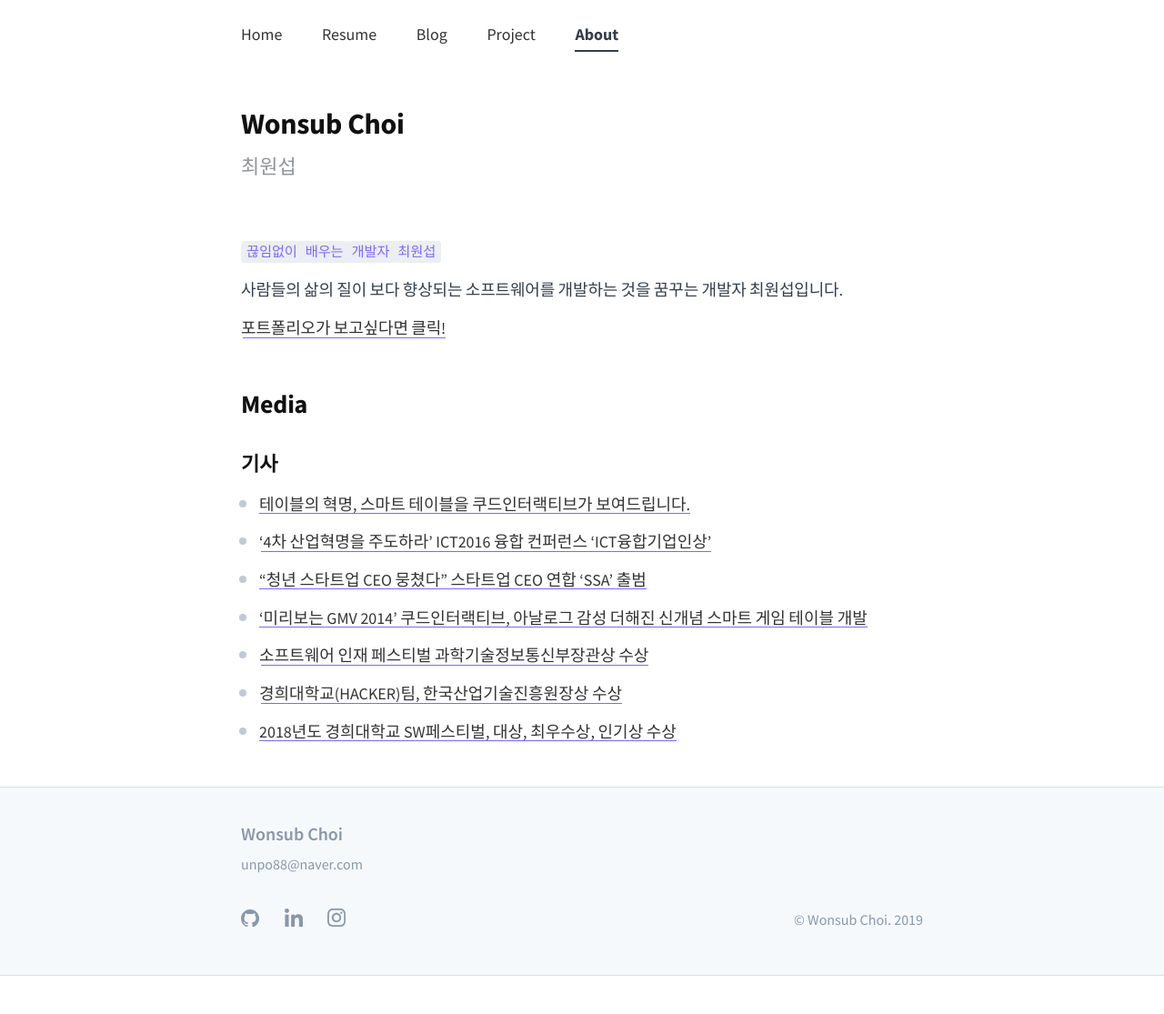
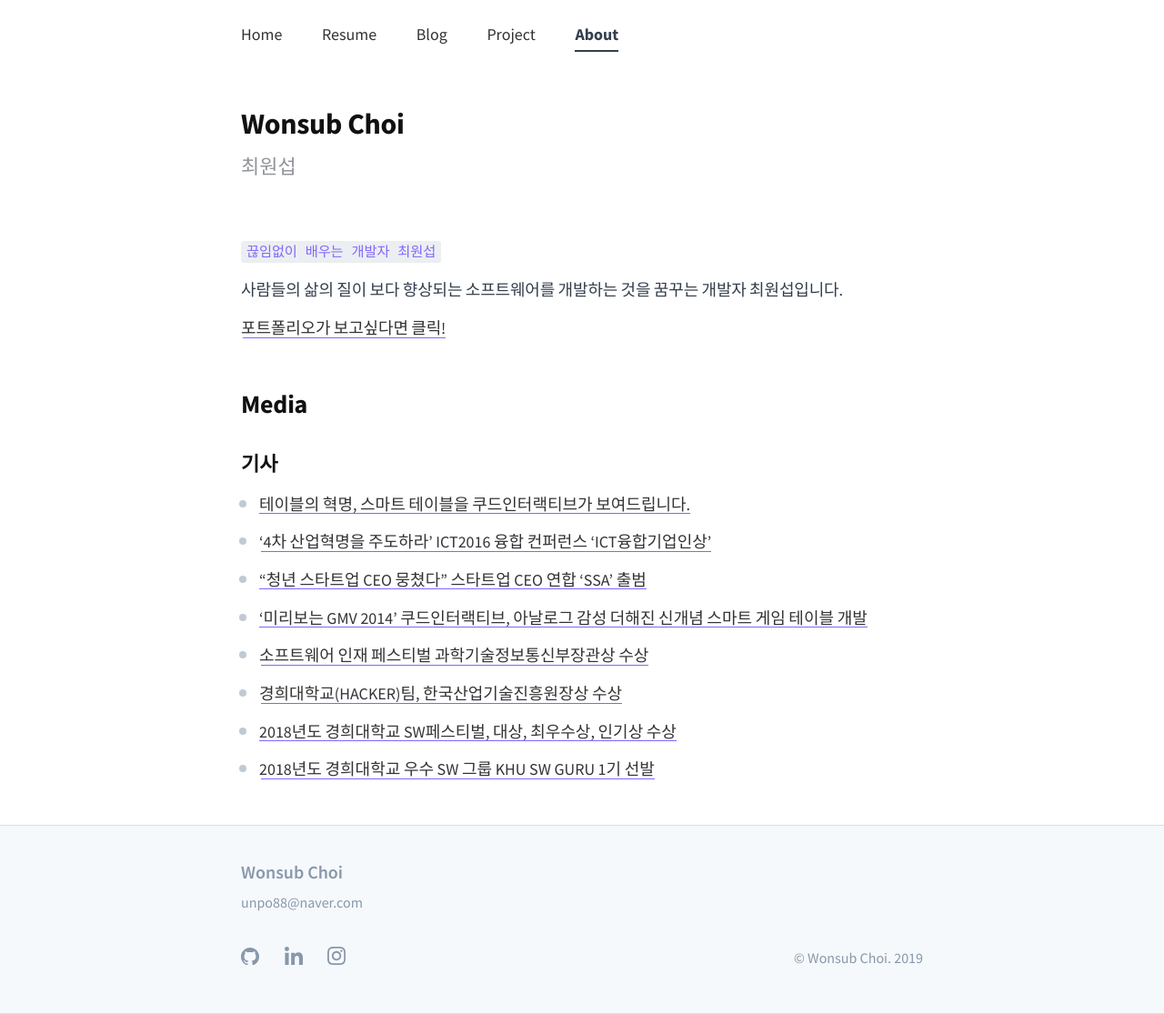
Before and after one commit to unpo88/unpo88.github.io, a Jekyll site: the page built from about.md, in a window 1280 px wide. Shown: the whole page at 91% size. Built offline with Jekyll 4.4.1, drawn with Linux system fonts in a browser that asks for light colours; before the commit the page ends 1073 px from its top, so only the background shows below that.

Commit message:
[Update] Add About Article URL

```diff
--- a/about.md
+++ b/about.md
@@ -18,8 +18,9 @@ post-header: true
 - ['4차 산업혁명을 주도하라' ICT2016 융합 컨퍼런스 'ICT융합기업인상'](https://news.naver.com/main/read.nhn?mode=LSD&mid=shm&sid1=101&oid=082&aid=0000658560)
 - ["청년 스타트업 CEO 뭉쳤다" 스타트업 CEO 연합 'SSA' 출범](http://www.datanet.co.kr/news/articleView.html?idxno=72077)
 - ['미리보는 GMV 2014' 쿠드인터랙티브, 아날로그 감성 더해진 신개념 스마트 게임 테이블 개발](http://kr.aving.net/news/view.php?articleId=1124958)
-- [소프트웨어 인재 페스티벌 과학기술정보통신부장관상 수상](http://swedu.khu.ac.kr/board5/bbs/board.php?bo_table=06_02&wr_id=180&sst=wr_datetime&sod=desc&sop=and&page=3)
+- [소프트웨어 인재 페스티벌 과학기술정보통신부장관상 수상](http://swedu.khu.ac.kr/board5/bbs/board.php?bo_table=06_03&wr_id=180&sfl=wr_subject&stx=%EC%9E%A5%EA%B4%80%EC%83%81&sop=and)
 - [경희대학교(HACKER)팀, 한국산업기술진흥원장상 수상
-](http://swedu.khu.ac.kr/board5/bbs/board.php?bo_table=06_02&wr_id=170&sst=wr_datetime&sod=desc&sop=and&page=3)
-- [2018년도 경희대학교 SW페스티벌, 대상, 최우수상, 인기상 수상](http://swedu.khu.ac.kr/board5/bbs/board.php?bo_table=06_02&wr_id=173&sst=wr_datetime&sod=desc&sop=and&page=3)
-<br />
+](http://swedu.khu.ac.kr/board5/bbs/board.php?bo_table=06_03&wr_id=170&sfl=wr_subject&stx=%ED%95%9C%EA%B5%AD%EC%82%B0%EC%97%85&sop=and)
+- [2018년도 경희대학교 SW페스티벌, 대상, 최우수상, 인기상 수상](http://swedu.khu.ac.kr/board5/bbs/board.php?bo_table=06_03&wr_id=173&sfl=wr_subject&stx=%ED%8E%98%EC%8A%A4%ED%8B%B0%EB%B2%8C&sop=and)
+- [2018년도 경희대학교 우수 SW 그룹 KHU SW GURU 1기 선발](http://swedu.khu.ac.kr/board5/bbs/board.php?bo_table=06_03&wr_id=59&sfl=wr_subject%7C%7Cwr_content&stx=%EC%B5%9C%EC%9B%90%EC%84%AD&sop=and)
+<br/>
```
